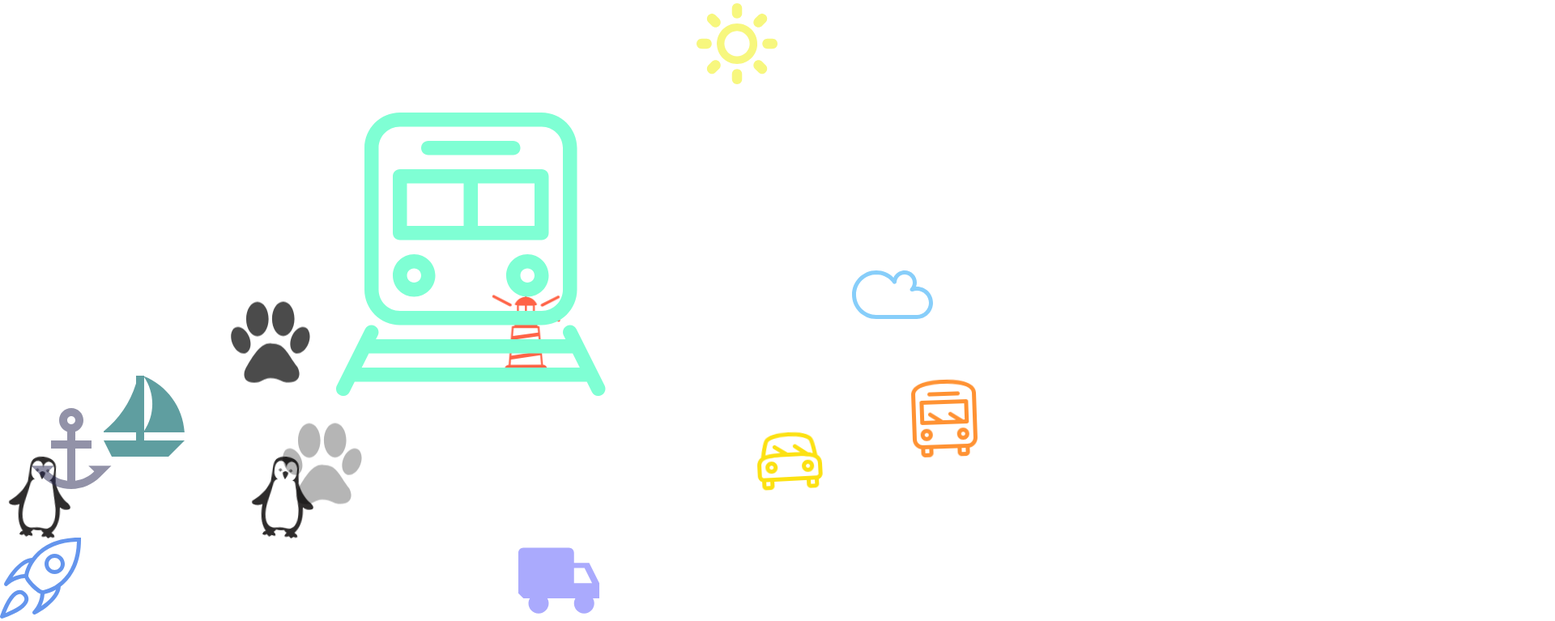
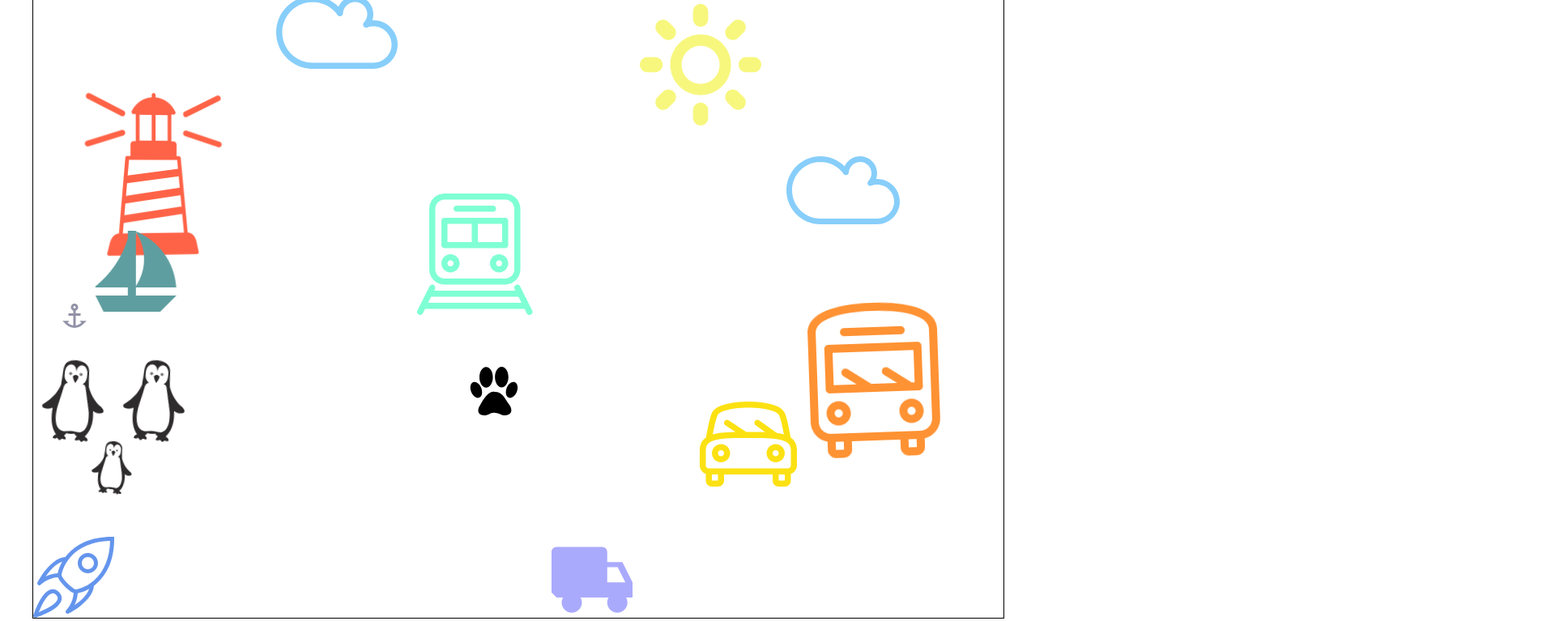
Before and after one commit to julieshapo/animation-test, a website built with Parcel: page index.html in a window 1280 px wide. Shown: the part 36-803 px from the top of the page at 81% size, 1920 px wide, since content can reach past the window. Built offline with nearby package versions, Linux system fonts and the light colour scheme.

Commit message:
update all

```diff
--- a/css/styles.css
+++ b/css/styles.css
@@ -1,25 +1,22 @@
 .section {
   position: relative;
-  height: 100vh;
-  width: 100vw;
-  padding: 200px 100px;
+  margin: 0 auto;
+  width: 1200px;
+  height: 800px;
+
+  border: 1px solid #000000;
 }
 
 .icon {
+  display: block;
   position: absolute;
-  display: none;
-}
+  }
 
 .is-animated {
   animation-duration: 3s;
   animation-iteration-count: infinite;
   animation-direction: alternate;
   animation-timing-function: ease-in-out;
-}
-
-.park {
-  /* display: block;
-  fill: darkgreen; */
 }
 
 .sun {
@@ -43,7 +40,7 @@
 
 .cloud {
   display: block;
-  top: -100px;
+  top: 0px;
   left: 0px;
   fill: lightskyblue;
   animation-name: animateCloudLeft;
@@ -56,13 +53,13 @@
   }
 
   100% {
-    transform: translateX(60vw);
+    transform: translateX(600px);
   }
 }
 
 .cloud-2 {
   display: block;
-  top: 350px;
+  top: 200px;
   right: 0;
   z-index: 1;
 
@@ -82,8 +79,8 @@
 }
 
 .lighthouse {
-  top: 400px;
-  left: 600px;
+  top: 150px;
+  left: 50px;
 
   display: block;
   fill: tomato;
@@ -104,7 +101,7 @@
 
 .marine {
   display: block;
-  bottom: 25%;
+  top: 320px;
   left: 0;
   z-index: 1;
   fill: cadetblue;
@@ -119,14 +116,14 @@
   }
 
   100% {
-    transform: translateX(20vw);
+    transform: translateX(12vw);
   }
 }
 
 .anchor {
   display: block;
   z-index: 1;
-  bottom: 20%;
+  top: 410px;
   left: 3%;
   fill: rgb(38, 38, 82);
 
@@ -145,7 +142,7 @@
 }
 
 .penguin-1 {
-  top: 600px;
+  top: 480px;
   left: 0;
   display: block;
   fill: rgb(46, 44, 44);
@@ -155,8 +152,8 @@
 }
 
 .penguin-2 {
-  top: 600px;
-  left: 300px;
+  top: 480px;
+  left: 100px;
   display: block;
   fill: rgb(46, 44, 44);
 
@@ -165,8 +162,8 @@
 }
 
 .penguin-3 {
-  top: 950px;
-  left: 200px;
+  top: 580px;
+  left: 65px;
   display: block;
   fill: rgb(46, 44, 44);
 
@@ -188,13 +185,6 @@
   }
 }
 
-.rocket {
-  display: block;
-  bottom: 0;
-  left: 0;
-  fill: cornflowerblue;
-}
-
 .train {
   display: block;
   bottom: 50%;
@@ -214,7 +204,7 @@
   }
 
   100% {
-    transform: scale(7);
+    transform: scale(3);
   }
 }
 
@@ -275,21 +265,21 @@
   fill: rgb(252, 225, 18);
 
   animation-name: animateCar;
-  animation-duration: 1.5s;
+  animation-duration: 500ms;
   animation-timing-function: linear;
 }
 
 @keyframes animateCar {
   0% {
-    transform: perspective(400px) rotateZ(3deg);
+    transform: perspective(400px) translateY(2px);
   }
 
   50% {
-    transform: perspective(400px) rotateZ(0);
+    transform: perspective(400px) translateY(0);
   }
 
   100% {
-    transform: perspective(400px) rotatez(-3deg);
+    transform: perspective(400px) translateY(-2px);
   }
 }
 
@@ -321,11 +311,11 @@
 }
 
 .paw-left {
-  bottom: 0;
-  right: 65vw;
+  bottom: 0%;
+  right: 57%;
 
   animation-name: animatePawLeft;
-  animation-duration: 4s;
+  animation-duration: 2.5s;
 }
 
 @keyframes animatePawLeft {
@@ -335,37 +325,38 @@
   }
 
   20% {
-    transform: translateY(-200px);
+    transform: translateY(-50px);
     opacity: 0;
   }
 
   40% {
-    transform: translateY(-300px);
+    transform: translateY(-100px);
     opacity: 1;
   }
 
   60% {
-    transform: translateY(-400px);
+    transform: translateY(-150px);
     opacity: 0;
   }
 
   80% {
-    transform: translateY(-500px);
+    transform: translateY(-200px);
     opacity: 1;
   }
 
   100% {
-    transform: translateY(-600px);
+    transform: translateY(-250px);
     opacity: 0;
   }
 }
 
 .paw-right {
-  bottom: 150px;
-  right: 70vw;
+  bottom: 0;
+  right: 50%;
 
   animation-name: animatePawRight;
-  animation-duration: 4s;
+  animation-duration: 2.5s;
+
 }
 
 @keyframes animatePawRight {
@@ -375,27 +366,34 @@
   }
 
   20% {
-    transform: translateY(-200px);
+    transform: translateY(-50px);
     opacity: 1;
   }
 
   40% {
-    transform: translateY(-300px);
+    transform: translateY(-100px);
     opacity: 0;
   }
 
   60% {
-    transform: translateY(-400px);
+    transform: translateY(-150px);
     opacity: 1;
   }
 
   80% {
-    transform: translateY(-500px);
+    transform: translateY(-200px);
     opacity: 0;
   }
 
   100% {
-    transform: translateY(-600px);
+    transform: translateY(-250px);
     opacity: 1;
   }
 }
+
+.rocket {
+  display: block;
+  bottom: 0;
+  left: 0;
+  fill: cornflowerblue;
+}
--- a/index.html
+++ b/index.html
@@ -20,23 +20,23 @@
   </head>
   <body>
     <section class="section">
-      <svg class="icon lighthouse is-animated" width="100" height="100">
+      <svg class="icon sun is-animated" width="150" height="150">
+        <use href="./img/icons.svg#icon-sun"></use>
+      </svg>
+      <svg class="icon cloud is-animated" width="150" height="150">
+        <use href="./img/icons.svg#icon-cloud-2"></use>
+      </svg>
+      <svg class="icon cloud-2 is-animated" width="140" height="140">
+        <use href="./img/icons.svg#icon-cloud-2"></use>
+      </svg>
+      <svg class="icon lighthouse is-animated" width="200" height="200">
         <use href="./img/icons.svg#icon-lighthouse-icon"></use>
       </svg>
       <svg class="icon marine is-animated" width="100" height="100">
         <use href="./img/icons.svg#icon-location-marina"></use>
       </svg>
-      <svg class="icon anchor is-animated" width="100" height="100">
+      <svg class="icon anchor is-animated" width="30" height="30">
         <use href="./img/icons.svg#icon-anchor"></use>
-      </svg>
-      <svg class="icon sun is-animated" width="100" height="100">
-        <use href="./img/icons.svg#icon-sun"></use>
-      </svg>
-      <svg class="icon cloud is-animated" width="100" height="100">
-        <use href="./img/icons.svg#icon-cloud-2"></use>
-      </svg>
-      <svg class="icon cloud-2 is-animated" width="100" height="100">
-        <use href="./img/icons.svg#icon-cloud-2"></use>
       </svg>
       <svg class="icon penguin-1 is-animated" width="100" height="100">
         <use href="./img/icons.svg#icon-penguin-icon"></use>
@@ -44,33 +44,31 @@
       <svg class="icon penguin-2 is-animated" width="100" height="100">
         <use href="./img/icons.svg#icon-penguin-icon"></use>
       </svg>
-      <svg class="icon penguin-3 is-animated" width="100" height="100">
+      <svg class="icon penguin-3 is-animated" width="65" height="65">
         <use href="./img/icons.svg#icon-penguin-icon"></use>
       </svg>
       <svg class="icon bicycle is-animated" width="100" height="100">
         <use href="./img/icons.svg#icon-bicycle-2"></use>
       </svg>
-      <svg class="icon bus is-animated" width="100" height="100">
+      <svg class="icon bus is-animated" width="200" height="200">
         <use href="./img/icons.svg#icon-bus-2"></use>
       </svg>
-      <svg class="icon car is-animated" width="100" height="100">
+      <svg class="icon car is-animated" width="150" height="150">
         <use href="./img/icons.svg#icon-car-2"></use>
       </svg>
-
       <svg class="icon train is-animated" width="100" height="100">
         <use href="./img/icons.svg#icon-train-2"></use>
       </svg>
       <svg class="icon rocket" width="100" height="100">
         <use href="./img/icons.svg#lnr-rocket"></use>
       </svg>
-
       <svg class="icon truck is-animated" width="100" height="100">
         <use href="./img/icons.svg#icon-truck"></use>
       </svg>
-      <svg class="icon paw paw-left is-animated" width="100" height="100">
+      <svg class="icon paw paw-left is-animated" width="60" height="60">
         <use href="./img/icons.svg#icon-paw-icon"></use>
       </svg>
-      <svg class="icon paw paw-right is-animated" width="100" height="100">
+      <svg class="icon paw paw-right is-animated" width="60" height="60">
         <use href="./img/icons.svg#icon-paw-icon"></use>
       </svg>
     </section>
```
Also changed, not shown: package.json (added, +32 -0 lines), 2 other files.
